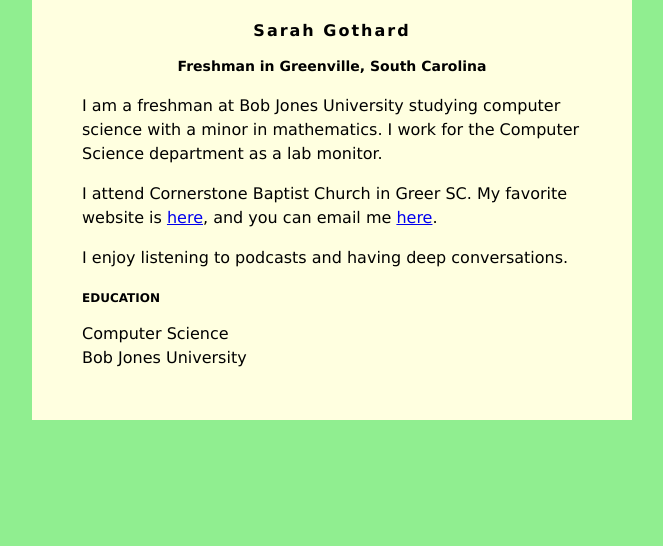
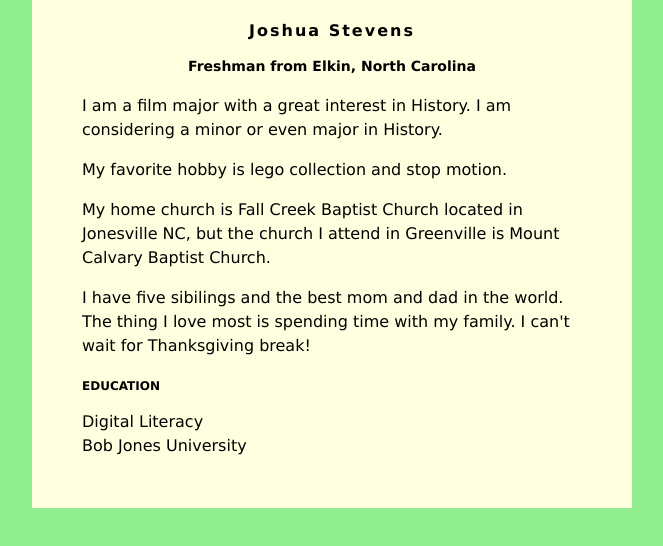
Before and after one commit to Ajoshua-stevens/Ajoshua-stevens.github.io, a plain HTML site: page index.html in a window 1280 px wide. Shown: the whole page, without its empty margins (308-971 px from the left). Drawn offline with Linux system fonts and the light colour scheme.

Commit message:
Update index.html

```diff
--- a/index.html
+++ b/index.html
@@ -30,21 +30,23 @@
 </head>
 <body>
     <div id="content">
-        <h1>Sarah Gothard</h1>
-        <h2>Freshman in Greenville, South Carolina</h2>
+        <h1>Joshua Stevens</h1>
+        <h2>Freshman from Elkin, North Carolina</h2>
 
-         <p>I am a freshman at Bob Jones University studying computer science with a minor in
-            mathematics. I work for the Computer Science department as a lab monitor.</p>
+         <p>I am a film major with a great interest in History.
+             I am considering a minor or even major in History.
+         </p> My favorite hobby is lego collection and stop motion.
          <p>
-            I attend Cornerstone Baptist Church in Greer SC. My favorite website is
-            <a href="https://mobilehymns.org/">here</a>, and you can email me
-            <a href="mailto:sgothard@bju.edu">here</a>.
+            My home church is Fall Creek Baptist Church located in Jonesville NC,
+             but the church I attend in Greenville is Mount Calvary Baptist Church.
          </p>
          <p>
-            I enjoy listening to podcasts and having deep conversations.
+             I have five sibilings and the best mom and dad in the world.
+            The thing I love most is spending time with my family.
+             I can't wait for Thanksgiving break!
          </p>
         <h3>EDUCATION</h3>
-        Computer Science<br />
+        Digital Literacy<br />
         Bob Jones University
     </div>
 </body>
```
